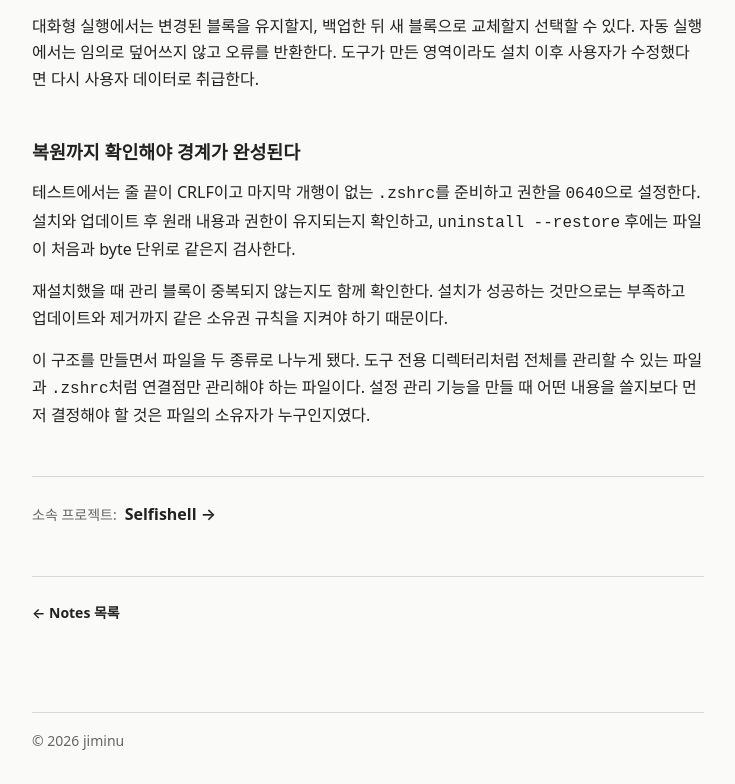
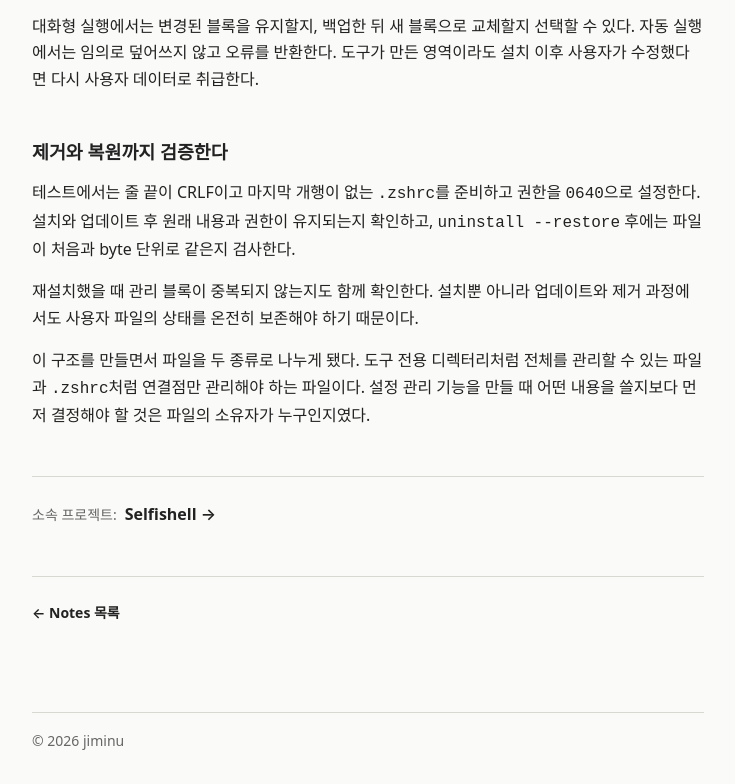
Before and after one commit to jiminu/jiminu.github.io, an Astro site: page /notes/keeping-zshrc-user-owned in a window 1280 px wide. Shown: the part 1303-2087 px from the top of the page, without its empty margins (272-1007 px from the left). Built offline with nearby package versions, Linux system fonts and the light colour scheme; Astro itself is replaced by a stand-in of ours; some packages are replaced by stand-ins of ours.

Commit message:
content: refine section heading in keeping-zshrc note

```diff
--- a/src/content/notes/keeping-zshrc-user-owned.md
+++ b/src/content/notes/keeping-zshrc-user-owned.md
@@ -38,10 +38,10 @@ fi
 
 대화형 실행에서는 변경된 블록을 유지할지, 백업한 뒤 새 블록으로 교체할지 선택할 수 있다. 자동 실행에서는 임의로 덮어쓰지 않고 오류를 반환한다. 도구가 만든 영역이라도 설치 이후 사용자가 수정했다면 다시 사용자 데이터로 취급한다.
 
-## 복원까지 확인해야 경계가 완성된다
+## 제거와 복원까지 검증한다
 
 테스트에서는 줄 끝이 CRLF이고 마지막 개행이 없는 `.zshrc`를 준비하고 권한을 `0640`으로 설정한다. 설치와 업데이트 후 원래 내용과 권한이 유지되는지 확인하고, `uninstall --restore` 후에는 파일이 처음과 byte 단위로 같은지 검사한다.
 
-재설치했을 때 관리 블록이 중복되지 않는지도 함께 확인한다. 설치가 성공하는 것만으로는 부족하고 업데이트와 제거까지 같은 소유권 규칙을 지켜야 하기 때문이다.
+재설치했을 때 관리 블록이 중복되지 않는지도 함께 확인한다. 설치뿐 아니라 업데이트와 제거 과정에서도 사용자 파일의 상태를 온전히 보존해야 하기 때문이다.
 
 이 구조를 만들면서 파일을 두 종류로 나누게 됐다. 도구 전용 디렉터리처럼 전체를 관리할 수 있는 파일과 `.zshrc`처럼 연결점만 관리해야 하는 파일이다. 설정 관리 기능을 만들 때 어떤 내용을 쓸지보다 먼저 결정해야 할 것은 파일의 소유자가 누구인지였다.
```
